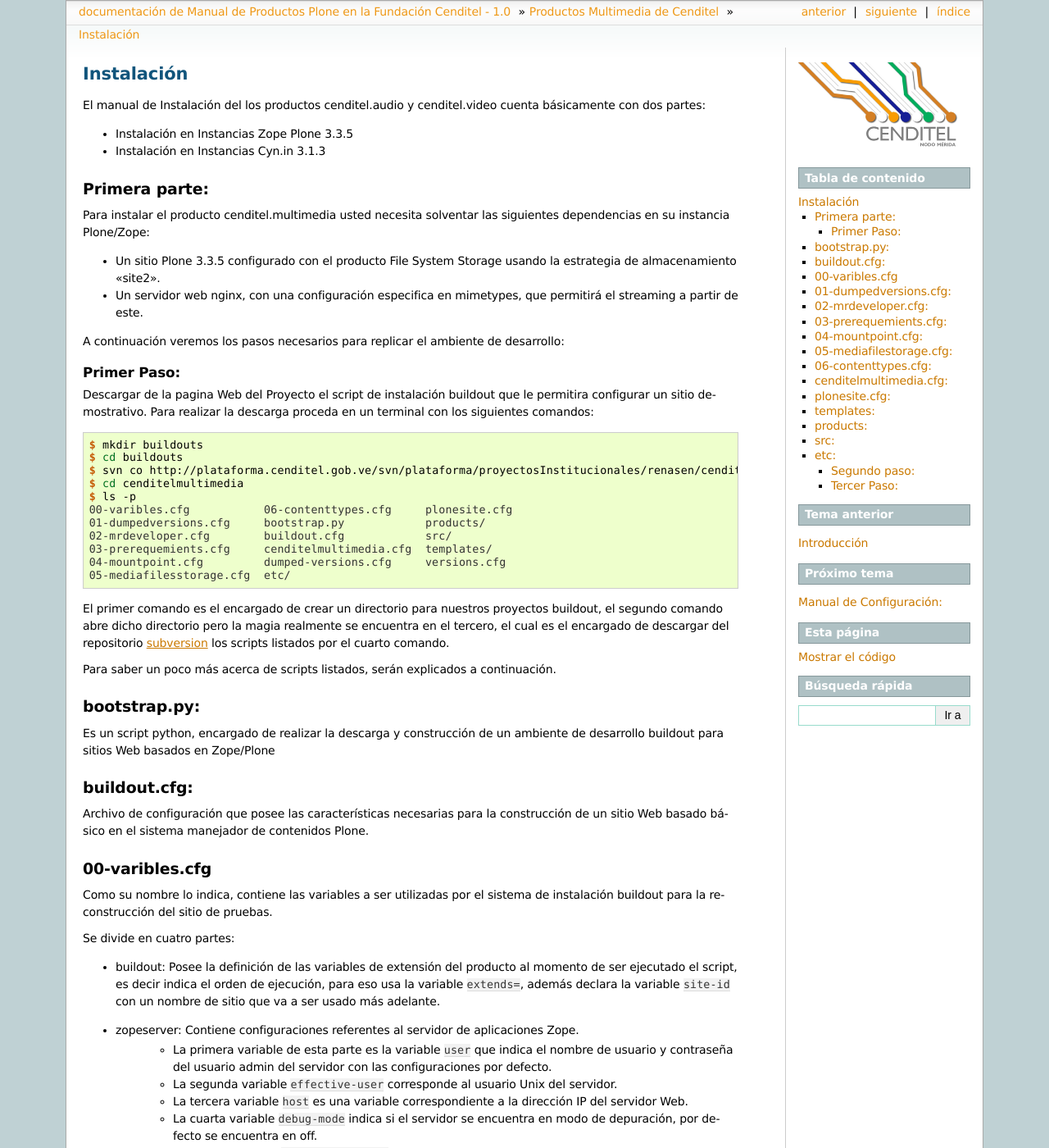
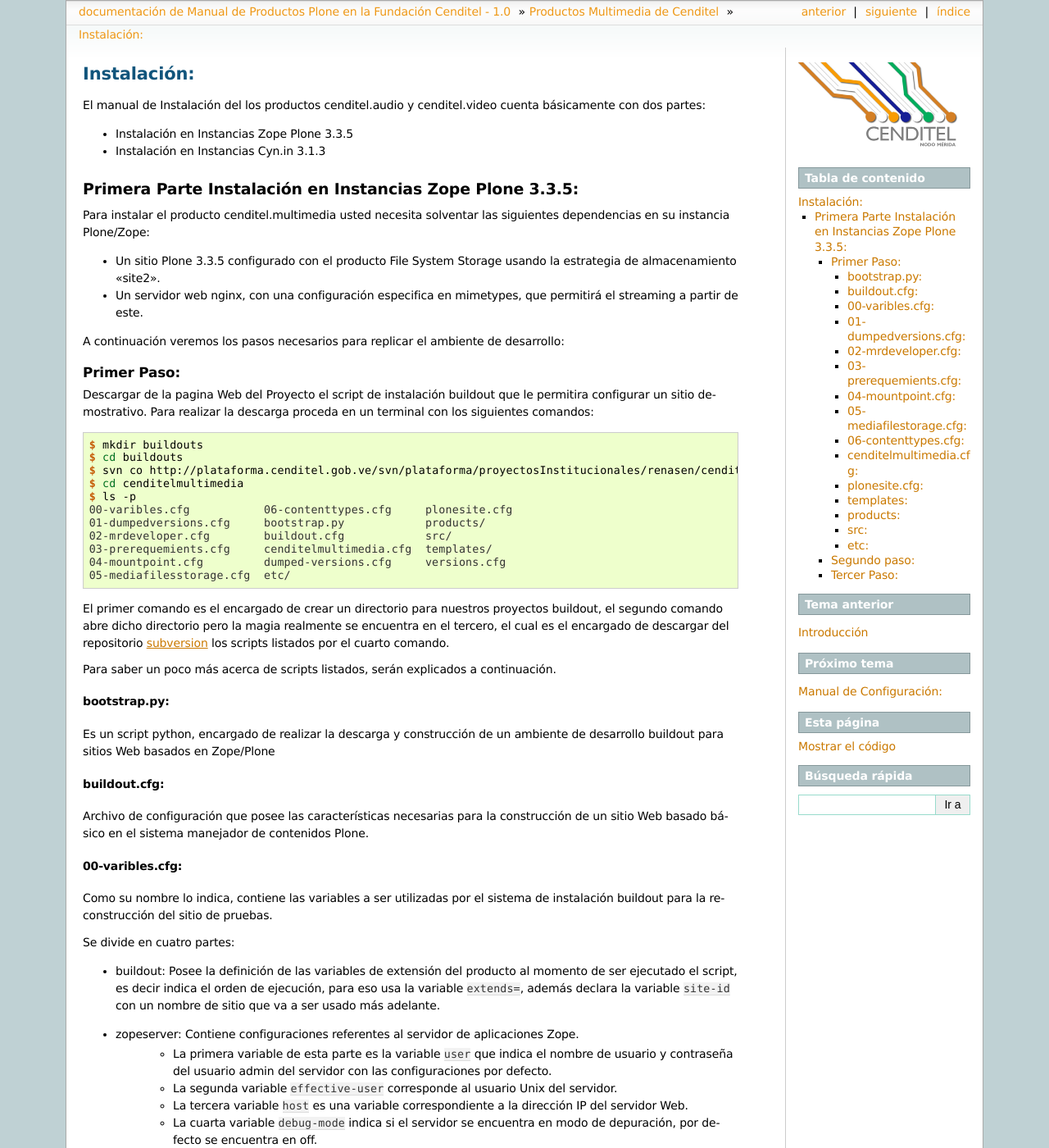
Before and after one commit to Cenditel/cenditel.docs, a Sphinx documentation site: the page built from source/multimedia/manual_de_instalacion.rst, in a window 1280 px wide and 1400 px high. Shown: the whole window at 82% size. Built offline with Sphinx 7.4.7, drawn with Linux system fonts in a browser that asks for light colours; formulas are drawn with MathJax 3; some of the changed text lies outside the part shown.

Commit message:
Modificado seccionamiento (titulos) según la documentación de sphinx, corregido error de enlaces a algunas paginas

```diff
--- a/source/multimedia/manual_de_instalacion.rst
+++ b/source/multimedia/manual_de_instalacion.rst
@@ -11,8 +12,8 @@
 * Instalación en Instancias Cyn.in 3.1.3
 
 
-Primera parte:
-""""""""""""""
+Primera Parte Instalación en Instancias Zope Plone 3.3.5:
+=========================================================
 
 Para instalar el producto cenditel.multimedia usted necesita solventar las
 siguientes dependencias en su instancia Plone/Zope:
@@ -23,7 +24,8 @@
 A continuación veremos los pasos necesarios para replicar el ambiente de desarrollo:
 
 Primer Paso:
-^^^^^^^^^^^^
+------------
+
 Descargar de la pagina Web del Proyecto el script de instalación buildout que le permitira configurar un sitio demostrativo.
 Para realizar la descarga proceda en un terminal con los siguientes comandos:
 
@@ -51,19 +53,19 @@
 Para saber un poco más acerca de scripts listados, serán explicados a continuación.
 
 bootstrap.py:
-"""""""""""""
+^^^^^^^^^^^^^
 
 Es un script python, encargado de realizar la descarga y construcción de un
 ambiente de desarrollo buildout para sitios Web basados en Zope/Plone
 
 buildout.cfg:
-"""""""""""""
+^^^^^^^^^^^^^
 
 Archivo de configuración que posee las características necesarias para la construcción
 de un sitio Web basado básico en el sistema manejador de contenidos Plone.
 
-00-varibles.cfg
-"""""""""""""""
+00-varibles.cfg:
+^^^^^^^^^^^^^^^^
 
 Como su nombre lo indica, contiene las variables a ser utilizadas por el sistema
 de instalación buildout para la reconstrucción del sitio de pruebas.
@@ -93,12 +95,14 @@
     * Variable ``webdav-address``, contiene el puerto de entrada a la aplicación mediante servicios WebDAV.
 
 01-dumpedversions.cfg:
-""""""""""""""""""""""
+^^^^^^^^^^^^^^^^^^^^^^
+
 Contiene el récipe `buildout.dumppickedversions <http://pypi.python.org/pypi/buildout.dumppickedversions>`_ el cual crea al archivo dumped-versions.cfg
 que contiene la lista de productos instalados y sus respectivas versiones. Se actualiza cada vez que se ejecuta buildout.
 
 02-mrdeveloper.cfg:
-"""""""""""""""""""
+^^^^^^^^^^^^^^^^^^^
+
 Consta de la sección buildout y la sección sources, en la primera es declarada la variable ``extends`` que
 permite la extensión de las configuraciones a partir del archivo 01-dumpedversions.cfg. Por otro lado
 agrega la extensión para buildout `mr.developer <http://pypi.python.org/pypi/mr.developer>`_
@@ -113,7 +117,7 @@
 Por otro lado, la sección sources se encuentra vacía porque aún no es necesaria su utilización.
 
 03-prerequemients.cfg:
-""""""""""""""""""""""
+^^^^^^^^^^^^^^^^^^^^^^
 
 Este Script cuenta de las siguientes partes: pre-requemients, make-fss-directory, vhost-nginx, mime-types-nginx, config-nginx.
 
@@ -128,14 +132,14 @@
     * stop-on-error: Cuando el valor es yes, no o true. Buildout detiene su ejecución si un comando recibe un valor de salida cero.
 
 04-mountpoint.cfg:
-""""""""""""""""""
+^^^^^^^^^^^^^^^^^^
 
 Este archivo de configuración, crea punto de montaje en la para un sitio web basado en Plone de manera tal,
 que se permitan Bases de Datos separadas para cada sitio Plone. Para mayor información puede visitar este `link <http://plone.org/documentation/kb/multiple-plone-sites-per-zope-instance-using-separate-data-fs-files-for-each-one>`_
 
 
 05-mediafilestorage.cfg:
-""""""""""""""""""""""""
+^^^^^^^^^^^^^^^^^^^^^^^^
 
 Este script tiene las configuraciones necesarias para el manejo de los archivos de audio y vídeo, a
 nivel del disco duro. Consta de cuatro secciones:
@@ -162,7 +166,7 @@
 * versions: Especifica versiones especificas que son necesarias para la instalación del sistema.
 
 06-contenttypes.cfg:
-""""""""""""""""""""
+^^^^^^^^^^^^^^^^^^^^
 
 Extiende del archivo de configuración 05-mediafilestorage.cfg, además en este archivo es declarada una parte llamada ``contenttypes-conf``
 que utiliza el recipe `plone.recipe.atcontenttypes <http://pypi.python.org/pypi/plone.recipe.atcontenttypes>`_ en esta configuración
@@ -170,9 +174,8 @@
 específica la resolución máxima en pixeles, para las imágenes de los contenidos de noticias y para las imágenes. Por ultimo,
 la variable ``pil-quality`` señala, la calidad con que serán guardadas las imágenes.
 
-
 cenditelmultimedia.cfg:
-"""""""""""""""""""""""
+^^^^^^^^^^^^^^^^^^^^^^^
 
 Extiende del archivo de configuración 06-contenttypes.cfg, posee las siguientes variables:
 
@@ -184,7 +187,7 @@
 en la instancia Zope, es decir la parte sources que fue previamente mencionada en el archivo 02-mrdeveloper.cfg.
 
 plonesite.cfg:
-""""""""""""""
+^^^^^^^^^^^^^^
 
 Extiende del archivo de configuración cenditelmultimedia.cfg. Utiliza el récipe `collective.recipe.plonesite <http://pypi.python.org/pypi/collective.recipe.plonesite>`_
 aceptando las siguientes variables de configuración:
@@ -194,29 +197,29 @@
 * profiles: Corresponde a una lista de perfiles de GenericSetup que se ejecutaran cada vez que se ejecute el script buildout.
 
 templates:
-""""""""""
+^^^^^^^^^^
 
 Este directorio contiene modelos de archivos de configuración que son modificados en base
 a las variables declaradas en el archivo 00-variables.cfg, permitiendo replicar configuraciones para el servidor nginx.
 
 products:
-"""""""""
+^^^^^^^^^
 
 Corresponde al directorio **products** creado por bootstrap.py.
 
 src:
-""""
+^^^^
 
 Es el directorio de instalación donde serán colocados los archivos en desarrollo. En este caso, el récipe
 mr.developer coloca aquí dichos archivos.
 
 etc:
-""""
+^^^^
 
 En este directorio, son colocados los archivos de salida generados a partir del récipe de `collective.recipe.template <http://pypi.python.org/pypi/collective.recipe.template>`_
 
 Segundo paso:
-^^^^^^^^^^^^^
+-------------
 
 Instale una jaula de python2.4 en su sistema para evitar daños a su sistema operativo.
 Proceda como se señala a continuación.
```
Also changed, not shown: other parts of source/multimedia/manual_de_instalacion.rst (+5 -4 lines).
